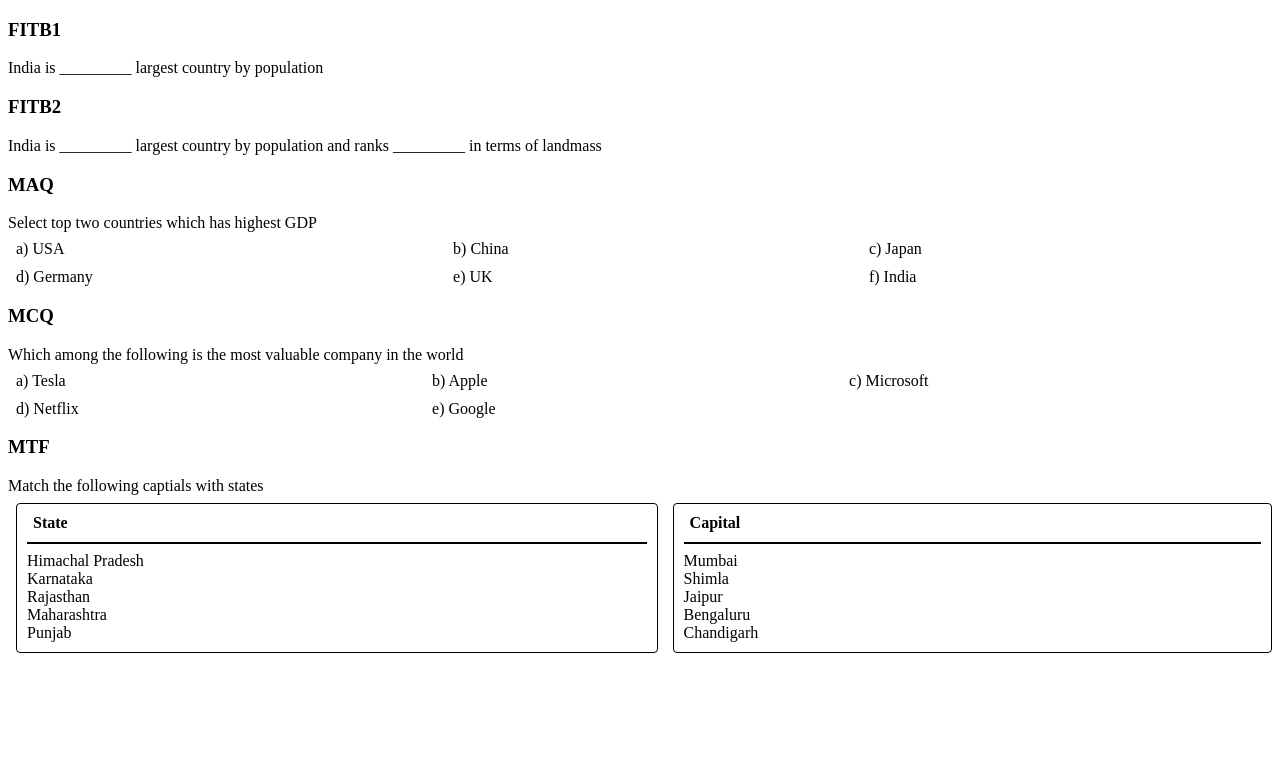
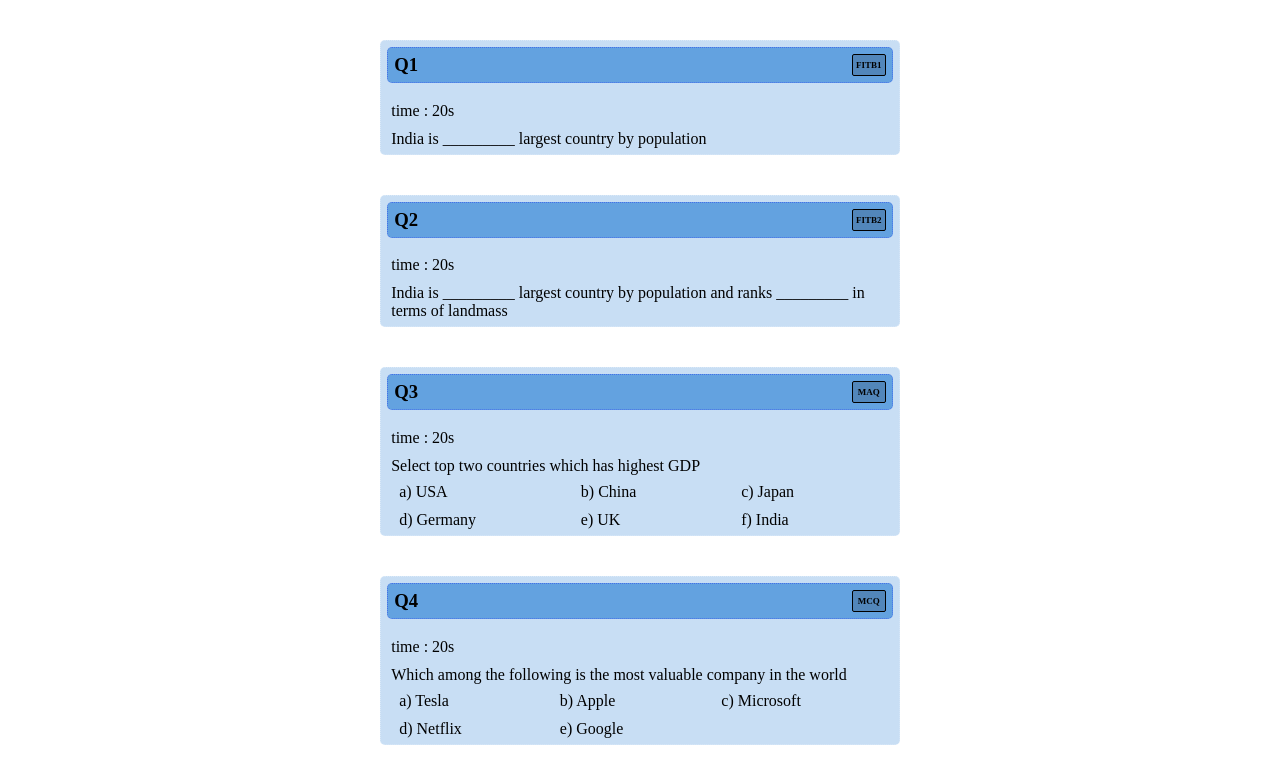
Before and after one commit to Joel-Nickson/IITQuizApp, an Angular app: page / in a window 1280 px wide. Shown: the top 783 px of the page. Built offline with nearby package versions, Linux system fonts and the light colour scheme.

Commit message:
added styles and time on component

```diff
--- a/src/app/question-list/question-list.component.html
+++ b/src/app/question-list/question-list.component.html
@@ -1,20 +1,27 @@
-<div *ngFor="let questionSet of questionsSet">
-    <h3>{{questionSet?.type}}</h3>
-    <div [ngSwitch]="questionSet?.type">
+<div class="q-set" *ngFor="let questionSet of questionsSet; index as i">
+    <h3 class="q-head">
+        <span class="q-no">Q{{i+1}} </span>
+        <span class="q-type"> {{questionSet?.type}}</span>
+    </h3>
+    <div class="q-component" [ngSwitch]="questionSet?.type">
         <div *ngSwitchCase="'FITB1'">
-            <app-fitb1 [questionSet]="questionSet">
-            </app-fitb1>
+            <div class="time">time : {{this.questionSet.time}}s</div>
+            <app-fitb1 [questionSet]="questionSet"></app-fitb1>
         </div>
         <div *ngSwitchCase="'FITB2'">
+            <div class="time">time : {{this.questionSet.time}}s</div>
             <app-fitb2 [questionSet]="questionSet"></app-fitb2>
         </div>
         <div *ngSwitchCase="'MAQ'">
+            <div class="time">time : {{this.questionSet.time}}s</div>
             <app-maq [questionSet]="questionSet"></app-maq>
         </div>
         <div *ngSwitchCase="'MCQ'">
+            <div class="time">time : {{this.questionSet.time}}s</div>
             <app-mcq [questionSet]="questionSet"></app-mcq>
         </div>
         <div *ngSwitchCase="'MTF'">
+            <div class="time">time : {{this.questionSet.time}}s</div>
             <app-mtf [questionSet]="questionSet"></app-mtf>
         </div>
         <div *ngSwitchDefault>
--- a/src/app/question-list/question-list.component.scss
+++ b/src/app/question-list/question-list.component.scss
@@ -0,0 +1,35 @@
+.q-set{
+    background-color: #1976d23d;
+    padding: 6px;
+    border-radius: 5px;
+    border: 1px dotted rgba(255, 255, 255, 0.315);
+    margin-block: 40px;
+    width: clamp(40%,500px,90%);
+    margin-inline: auto;
+}
+.q-head{
+    background-color: #1976d292;
+    padding: 6px;
+    border-radius: 5px;
+    border: 1px dotted rgba(0, 0, 255, 0.315);
+    display: flex;
+    justify-content: space-between;
+    margin-top: 0px;
+}
+.q-type{
+    font-size: xx-small;
+    padding-inline: 3px;
+    width: 26px;
+    background-color: #0000002c;
+    border: 1px solid black;
+    border-radius: 2px;
+    display: flex;
+    justify-content: center;
+    align-items: center;
+}
+.q-component{
+    margin-inline: 4px;
+}
+.time{
+    margin-bottom: 10px;
+}
--- a/src/app/question-list/question-list.component.ts
+++ b/src/app/question-list/question-list.component.ts
@@ -1,5 +1,5 @@
 import { Component, OnInit } from '@angular/core';
-import { questionsSet } from '../questions';
+import { questionsSet, getFromCharCode } from '../questions';
 
 @Component({
   selector: 'app-question-list',
@@ -8,6 +8,7 @@
 })
 export class QuestionListComponent implements OnInit {
   questionsSet = questionsSet;
+  getFromCharCode = getFromCharCode;
   constructor() { }
 
   ngOnInit(): void {
```
